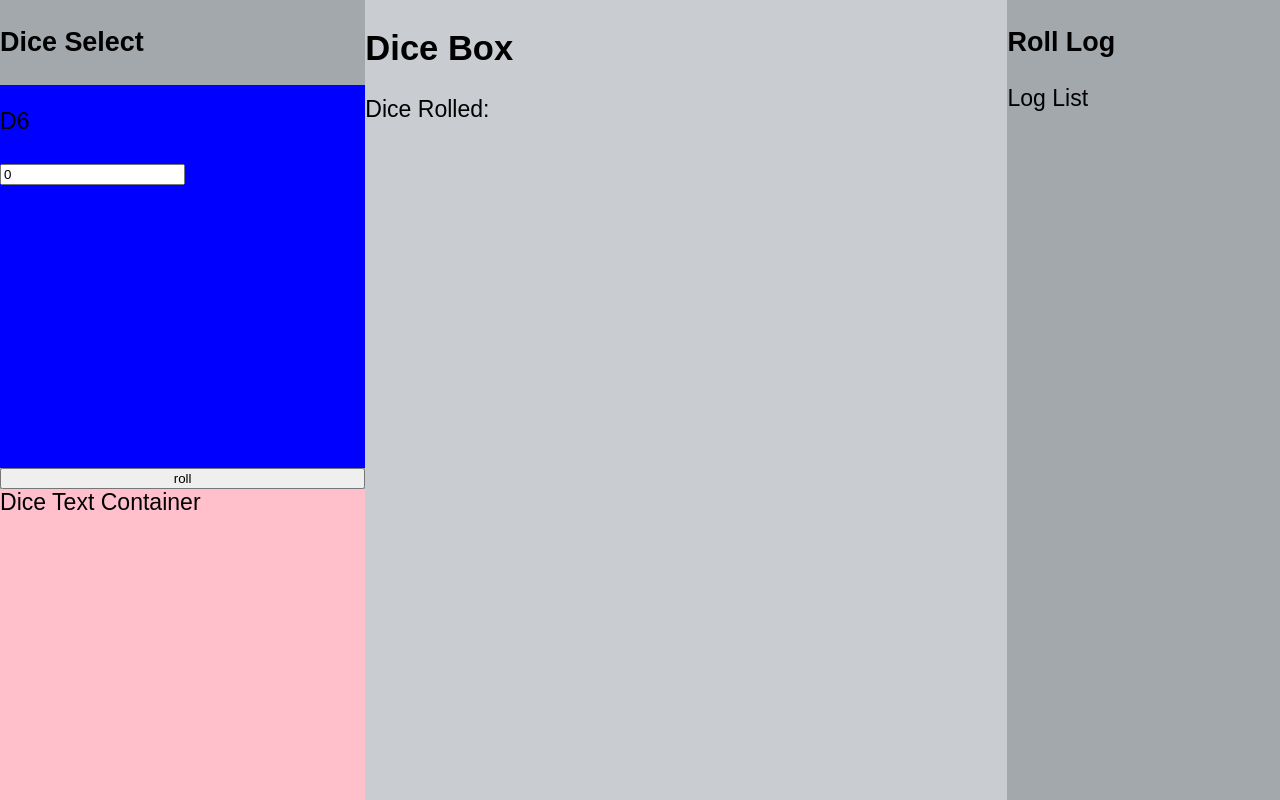
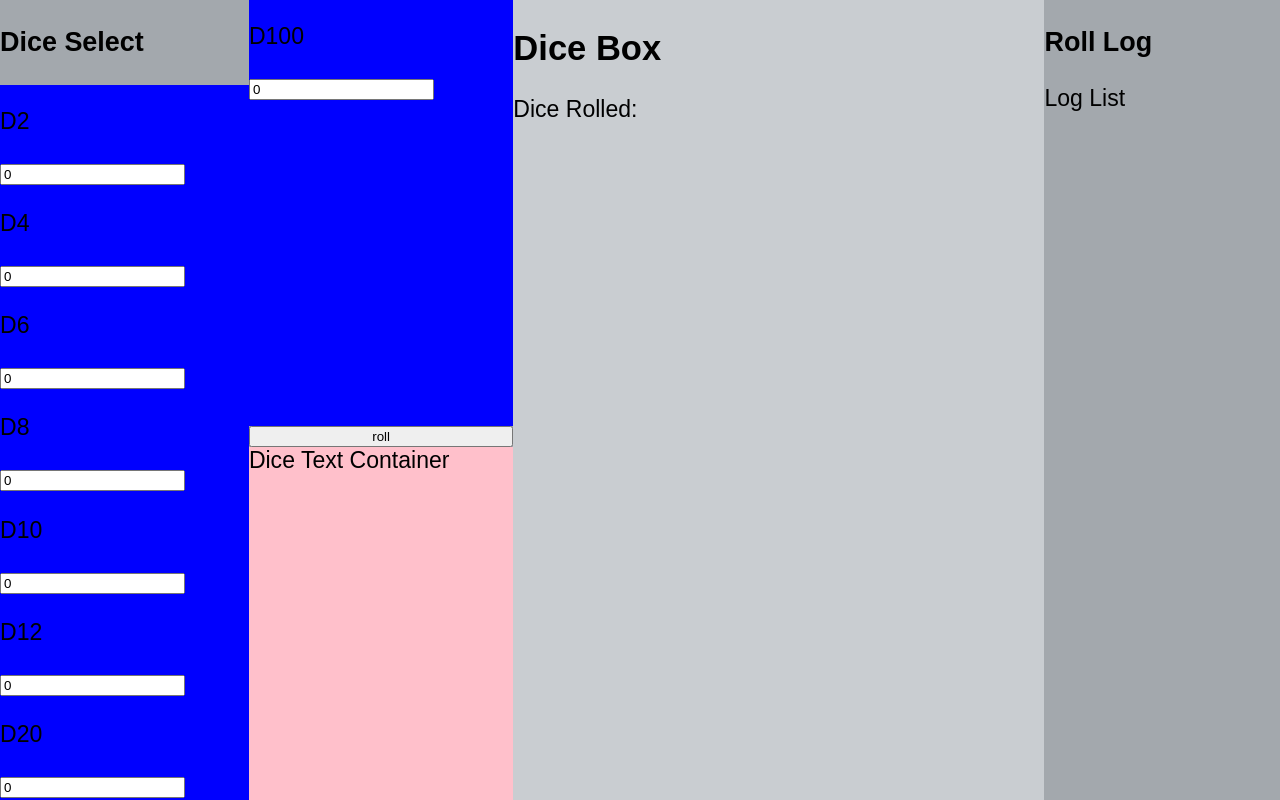
Before and after one commit to s-wirth/dice-box, a React (Vite) app: page / in a window 1280 px wide. Built offline with nearby package versions, Linux system fonts and the light colour scheme.

Commit message:
we're rendering all the btns

```diff
--- a/src/DiceNav.jsx
+++ b/src/DiceNav.jsx
@@ -2,34 +2,24 @@ import React from "react";
 import { useContext } from "react";
 import { useState } from "react";
 import { rollDice } from "./helpers/dice.jsx";
+import DiceSelectorBtn from "./sub_comps/DiceSelectorBtn.jsx";
 import { DiceContext } from "./helpers/context.jsx";
 import { DICE_KEYS, THROW_RESULT, DICE_CONTEXT } from "./helpers/constants.jsx";
 
 export default function DiceNav({ setDiceContext }) {
   const [diceAmount, setDiceAmount] = useState(0);
   const diceContext = { ...DICE_CONTEXT };
-  console.log('diceContext nav tip top', diceContext)
+  console.log("diceContext nav tip top", diceContext);
 
   return (
     <div className="nav nav-roller">
       <h3>Dice Select</h3>
-      <div className="dice-btn-container">
-        <p>D6</p>
-        <input
-          type="number"
-          value={diceContext.D6.amount}
-          onChange={(e) => {
-            diceContext.D6.amount = Number(e.target.value);
-            setDiceContext({ ...diceContext });
-            console.log('diceContext onch ', diceContext)
-          }}
-        />
-      </div>
+      <DiceSelectorBtn diceContext setDiceContext />
       <button
         onClick={() => {
-          console.log('diceContext nav beg ', diceContext)
-          rollDice({diceContext, setDiceContext});
-          console.log('diceContext nav end', diceContext)
+          console.log("diceContext nav beg ", diceContext);
+          rollDice({ diceContext, setDiceContext });
+          console.log("diceContext nav end", diceContext);
         }}
       >
         roll
--- a/src/MainDiceBox.jsx
+++ b/src/MainDiceBox.jsx
@@ -14,11 +14,7 @@ export default function MainDiceBox() {
           {console.log("diceThrowContext main bod", diceThrowContext)}
           {console.log("diceThrowContext['THROW_RESULT']", diceThrowContext['THROW_RESULT'])}
           {diceResultText(diceThrowContext['THROW_RESULT'])}
-          {/* {Object.entries(diceThrowContext['THROW_RESULT']).map(([key, value]) => (
-            <button key={key}>{value}</button>
-          ))} */}
         </div>
-        {/* {diceResultText(diceThrowContext)} */}
       </div>
     </div>
   );
--- a/src/sub_comps/DiceSelectorBtn.jsx
+++ b/src/sub_comps/DiceSelectorBtn.jsx
@@ -1,22 +1,24 @@
-// import React from "react";
+import React from "react";
+import { DICE_KEYS, THROW_RESULT } from "../helpers/constants.jsx";
 
-// export default function DiceSelectorBtn({
-//   key,
-//   dTitle,
-//   maxVal,
-//   diceToRoll,
-//   rollResult,
-// }) {
-//   return (
-//     <div key>
-//       <p>{dTitle}</p>
-//       <input
-//         type="number"
-//         min="0"
-//         value={maxVal}
-//         onChange={(e) => setDiceAmount({ dTitle: Number(e.target.value) })}
-//       />
-//       <button onClick={rollDice}>roll</button>
-//     </div>
-//   );
-// }
+export default function DiceSelectorBtn({diceContext, setDiceContext}) {
+  let btns = []
+  Object.entries(DICE_KEYS).map(([key, v]) => {
+    console.log('key', key)
+    btns.push(
+      <div className="dice-btn-container" key={key}>
+        <p>{key}</p>
+        <input
+          type="number"
+          value={(diceContext[key] ? diceContext[key]['amount'] : 0)}
+          onChange={(e) => {
+            diceContext[key]['amount'] = Number(e.target.value);
+            setDiceContext({ ...diceContext });
+            console.log("diceContext onch ", diceContext);
+          }}
+        />
+      </div>
+    )
+  });
+  return btns;
+}
```
